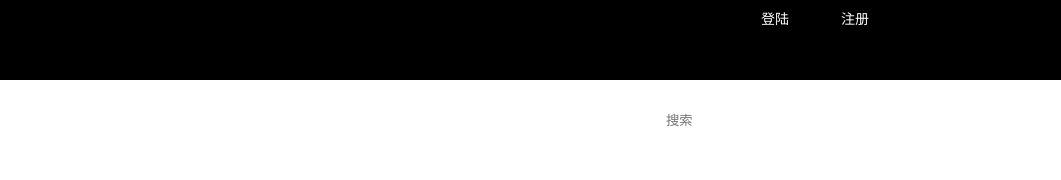
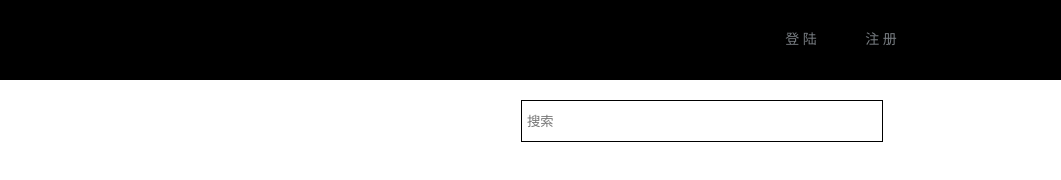
Before and after one commit to rsy210/shareWearBBS, a plain HTML site: page web/index.html in a window 1280 px wide. Shown: the full height of the page, 219-1280 px from the left. Drawn offline with Linux system fonts and the light colour scheme.

Commit message:
add search

```diff
--- a/web/index.html
+++ b/web/index.html
@@ -14,23 +14,26 @@
 				<div class="right_login rf">
 					<ul class="option">
 					<li class="signin">
-						<a href="#">登陆</a></li>
+						<a href="#">登&nbsp;陆</a></li>
 					<li class="signup">
-					    <a href="#">注册</a></li>
+					    <a href="#">注&nbsp;册</a></li>
 				    </ul>
 				</div>
 			</div>
 		</div>
     	<div class="content">
+    		<div class = "comWidth">
 			<div class="search_box rf">
 				<div class="wrap">
 					<form target="_blank" method="get" action="#">
-						<input type="text" accesskey="2" name="search_content" placeholder="搜索"  >
+						<span class="border_sty">
+						<input type="text" accesskey="2" name="search_content" placeholder="搜索"  ></span>
 							<span class="icon-enter-sm"></span>
 					</form>
 				</div>
 			</div>
 		</div>
+		</div>
 		<div clsaa="footer"></div>
     </div>
 </body>
--- a/web/style/main.css
+++ b/web/style/main.css
@@ -11,11 +11,10 @@
 .left_logo{padding: 0;}
 
 
+
+
+
 /*right_login signin signup*/
-.login_register a{border-left-color: #74797e;
-    border-left-style: solid;
-    border-right-color: #48525e;
-    border-right-style: solid;}
 .right_login li {
     float: left;
     list-style-image: none;
@@ -24,11 +23,30 @@
     position: relative;
     height: 100%;
     width: 50%;
-    font:14px/35px;
 }
-.right_login ul{width: 160px;height: 80px;}
+.right_login ul{
+    width: 160px;height: 80px;
+}
+.right_login a{
+    display: block;
+height: 100%;
+    font-size: 14px;
+    text-align: center;
+    line-height: 80px;
+    color: #787D82;
+}
+
 
 
 /*search*/
 .search_box{width: 400px;padding-top: 20px;}
 .wrap input{width: 350px;height: 40px;line-height:40px\9;padding: 0 5px;background-color:#FFFFFF;}
+.border_sty{
+
+    border-width: 1px 1px 1px 1px;
+border-style: solid;
+background: #FFF none repeat scroll 0% 0%;
+display: inline-block;
+vertical-align: top;
+border-color: #000000;
+}
```
